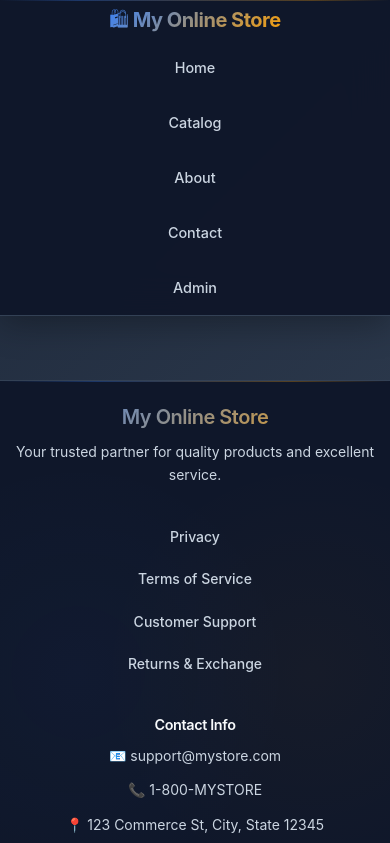
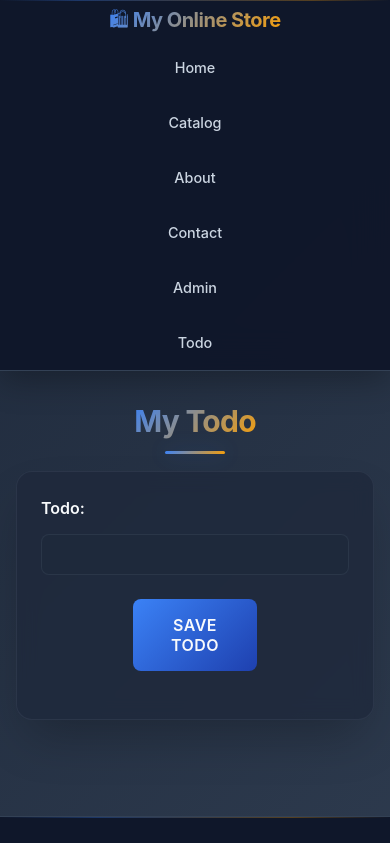
Before and after one commit to ZaneM201/my-react-store, a React (Vite) app: page /todo in a window 390 px wide. Shown: the top 843 px of the page. Built offline with nearby package versions, Linux system fonts and the light colour scheme.

Commit message:
109 Class 3 added ToDo page

```diff
--- a/src/App.jsx
+++ b/src/App.jsx
@@ -6,6 +6,7 @@ import Catalog from './pages/catalog';
 import Home from './pages/home';
 import Contact from './pages/contact';
 import Admin from './pages/admin';
+import Todo from './pages/todo';
 
 import { BrowserRouter, Routes, Route } from 'react-router-dom';
 
@@ -20,7 +21,8 @@ function App() {
       <Route path="/catalog" element={<Catalog/>}></Route>
       <Route path="/about" element={<About/>}></Route>
       <Route path="/contact" element={<Contact/>}></Route>
-      <Route path="/admin" element={<Admin/>}>S</Route>
+      <Route path="/admin" element={<Admin/>}></Route>
+      <Route path="/todo" element={<Todo/>}></Route>
     </Routes>
 
     <Footer/>
--- a/src/components/Navbar.css
+++ b/src/components/Navbar.css
@@ -66,7 +66,7 @@
   list-style: none;
   margin: 0;
   padding: 0;
-  gap: 2.5rem;
+  gap: 5px;
 }
 
 .nav-item {
@@ -142,7 +142,7 @@
   }
 
   .navbar-nav {
-    gap: 2rem;
+    gap: 1rem;
   }
 }
 
@@ -218,7 +218,7 @@
   }
 
   .navbar-nav {
-    gap: 3rem;
+    gap: 1rem;
   }
 
   .navbar-brand h1 {
--- a/src/components/Navbar.jsx
+++ b/src/components/Navbar.jsx
@@ -25,6 +25,9 @@ function Navbar(){
                         <li className="nav-item">
                             <Link to="/admin" className="nav-link">Admin</Link>
                         </li>
+                        <li className='nav-item'>
+                            <Link to="/todo" className='nav-link'>Todo</Link>
+                        </li>
                     </ul>
                 </div>
             </div>
--- a/src/components/couponsForm.css
+++ b/src/components/couponsForm.css
@@ -6,10 +6,18 @@
     box-shadow: var(--shadow-lg);
     padding: 2.5rem;
     width: 100%;
-    max-width: 600px;
+    max-width: 500px;
     position: relative;
     backdrop-filter: blur(10px);
     -webkit-backdrop-filter: blur(10px);
+}
+
+.error {
+    color: red;
+    border: 1px solid red;
+    border-radius: 4px;
+    padding: 5px 0 5px 0;
+    text-align: center;
 }
 
 .coupons-form::before {
@@ -59,12 +67,12 @@
     color: var(--text-light);
     border: none;
     border-radius: var(--border-radius-sm);
-    padding: 1rem 2rem;
+    padding: 1rem 1rem;
     font-size: 1rem;
     font-weight: 600;
     cursor: pointer;
     transition: var(--transition);
-    width: 35%;
+    width: 40%;
     text-transform: uppercase;
     letter-spacing: 0.5px;
     box-shadow: var(--shadow);
--- a/src/components/couponsForm.jsx
+++ b/src/components/couponsForm.jsx
@@ -2,10 +2,12 @@ import { useState } from 'react'
 import "./couponsForm.css";
 
 function CouponsForm(){
+    const [allCoupons, setAllCoupons] = useState([]);
     const [coupon, setCoupons] = useState({
         code: '',
         discount: ''
     });
+    const [showError, setShowError] = useState(false);
 
     function handleInput(e){
         let text = e.target.value;
@@ -22,11 +24,30 @@ function CouponsForm(){
 
     function save(){
         console.log(coupon);
+
+        if(!coupon.discount || !coupon.code){
+            setShowError(true);
+            return;
+        }else{
+            setShowError(false);
+        }
+
+        let copy = [...allCoupons];
+        copy.push(coupon);
+        setAllCoupons(copy);
     }
 
     return(
         <div className="coupons-form">
             <h3>Add Coupon Code</h3>
+
+            {
+                showError ?
+                    <div className='error'>
+                        ** Invalid data, please verify. **
+                    </div>
+                : null
+            }
 
             <div>
                 <label className="form-label">Code</label>
@@ -39,6 +60,10 @@ function CouponsForm(){
             <div className="controls">
                 <button onClick={save} className="btn-save">Save Coupon</button>
             </div>
+
+            <ul className='coupon-list'>
+                {allCoupons.map(cpn => <li>{cpn.code} - {cpn.discount}%</li>)}
+            </ul>
         </div>
     );
 }
--- a/src/components/productsForm.css
+++ b/src/components/productsForm.css
@@ -6,7 +6,7 @@
     box-shadow: var(--shadow-lg);
     padding: 2.5rem;
     width: 100%;
-    max-width: 600px;
+    max-width: 500px;
     position: relative;
     backdrop-filter: blur(10px);
     -webkit-backdrop-filter: blur(10px);
@@ -59,12 +59,12 @@
     color: var(--text-light);
     border: none;
     border-radius: var(--border-radius-sm);
-    padding: 1rem 2rem;
+    padding: 1rem 1rem;
     font-size: 1rem;
     font-weight: 600;
     cursor: pointer;
     transition: var(--transition);
-    width: 35%;
+    width: 40%;
     text-transform: uppercase;
     letter-spacing: 0.5px;
     box-shadow: var(--shadow);
--- a/src/components/productsForm.jsx
+++ b/src/components/productsForm.jsx
@@ -2,7 +2,8 @@ import { useState } from 'react'
 import "./productsForm.css";
 
 function ProductsForm(){
-    const [product, setProduct] = useState({
+    const [allProducts, setAllProducts] = useState([]);
+    const [product, setProducts] = useState({
         title: '',
         price: '',
         image: '',
@@ -18,11 +19,15 @@ function ProductsForm(){
             text = text * 1;
         }
         copy[name] = text;
-        setProduct(copy);
+        setProducts(copy);
     }
 
     function save(){
         console.log(product)
+
+        let copy = [...allProducts];
+        copy.push(product);
+        setAllProducts(copy);
     }
 
     return(
@@ -48,6 +53,9 @@ function ProductsForm(){
             <div>
                 <button onClick={save} className="btn-save">Add Product</button>
             </div>
+            <ul className='product-list'>
+                {allProducts.map(prod => <li> {prod.title} - ${prod.price} - {prod.image} -  {prod.category}</li>)}
+            </ul>
         </div>
     );
 }
--- /dev/null
+++ b/src/pages/todo.css
@@ -0,0 +1,115 @@
+/* Dark Todo Page Styles */
+.todo {
+  padding: 3rem 2rem;
+  max-width: 600px;
+  margin: 0 auto;
+  display: flex;
+  flex-direction: column;
+  align-items: center;
+  justify-content: center;
+}
+
+.todo h1 {
+  text-align: center;
+  font-size: 3rem;
+  font-weight: 700;
+  margin-bottom: 3rem;
+  background: linear-gradient(135deg, #3b82f6, #f59e0b);
+  background-clip: text;
+  -webkit-background-clip: text;
+  -webkit-text-fill-color: transparent;
+  position: relative;
+}
+
+.todo h1::after {
+  content: '';
+  position: absolute;
+  bottom: -15px;
+  left: 50%;
+  transform: translateX(-50%);
+  width: 120px;
+  height: 4px;
+  background: linear-gradient(135deg, #3b82f6, #f59e0b);
+  border-radius: 2px;
+  box-shadow: 0 0 20px rgba(59, 130, 246, 0.3);
+}
+
+.todo > div {
+  background: rgba(30, 41, 59, 0.8);
+  border: 1px solid rgba(71, 85, 105, 0.3);
+  border-radius: 16px;
+  box-shadow: 0 25px 50px -12px rgba(0, 0, 0, 0.25);
+  padding: 2.5rem;
+  width: 100%;
+  max-width: 500px;
+  backdrop-filter: blur(10px);
+}
+
+.todo > div > div {
+  margin-bottom: 1.5rem;
+}
+
+.todo > div > div:last-child {
+  margin-bottom: 0;
+}
+
+.form-label {
+  color: #f8fafc;
+  font-weight: 600;
+  margin-bottom: 0.75rem;
+  display: block;
+}
+
+.form-control {
+  background: #1e293b;
+  border: 1px solid rgba(71, 85, 105, 0.3);
+  border-radius: 8px;
+  color: #f8fafc;
+  padding: 0.75rem 1rem;
+  transition: all 0.2s ease;
+  width: 100%;
+  box-sizing: border-box;
+}
+
+.form-control:focus {
+  outline: none;
+  border-color: #3b82f6;
+  box-shadow: 0 0 0 3px rgba(59, 130, 246, 0.1);
+  background: #334155;
+}
+
+.btn-save {
+  background: linear-gradient(135deg, #3b82f6, #1e40af);
+  color: #f8fafc;
+  border: none;
+  border-radius: 8px;
+  padding: 1rem;
+  font-weight: 600;
+  cursor: pointer;
+  transition: all 0.2s ease;
+  width: 40%;
+  text-transform: uppercase;
+  letter-spacing: 0.5px;
+  margin: 0 auto;
+  display: block;
+}
+
+.btn-save:hover {
+  transform: translateY(-2px);
+  box-shadow: 0 20px 40px -12px rgba(0, 0, 0, 0.25);
+  filter: brightness(1.1);
+}
+
+/* Mobile responsive */
+@media (max-width: 768px) {
+  .todo { padding: 2rem 1rem; }
+  .todo h1 { font-size: 2.25rem; margin-bottom: 2rem; }
+  .todo h1::after { width: 80px; }
+  .todo > div { padding: 2rem; }
+}
+
+@media (max-width: 480px) {
+  .todo h1 { font-size: 1.875rem; }
+  .todo h1::after { width: 60px; height: 3px; }
+  .todo > div { padding: 1.5rem; }
+}
--- /dev/null
+++ b/src/pages/todo.jsx
@@ -0,0 +1,47 @@
+import './todo.css';
+import {useState} from 'react';
+
+function Todo(){
+    const [allTodos, setAllTodos] = useState([]);
+    const [todo, setTodo] = useState({
+        text: ''
+    });
+
+    function handleInput(e){
+        let text = e.target.value;
+        let name = e.target.name;
+
+        let copy = {...todo};
+        copy[name] = text;
+        setTodo(copy);
+    }
+
+    function save(){
+        console.log(todo);
+
+        let copy = [...allTodos];
+        copy.push(todo);
+        setAllTodos(copy);
+    }
+
+    return(
+        <div className='todo'>
+            <h1>My Todo</h1>
+            <div>
+
+                <div>
+                    <label className="form-label">Todo:</label>
+                    <input onBlur={handleInput} name="text" type="text" className="form-control" />
+                </div>
+                <div>
+                    <button onClick={save} className="btn-save">Save Todo</button>
+                </div>
+                <ul className='list'>
+                    {allTodos.map(todo => <li>{todo.text}</li>)}
+                </ul>
+            </div>
+        </div>
+    );
+}
+
+export default Todo;
```
